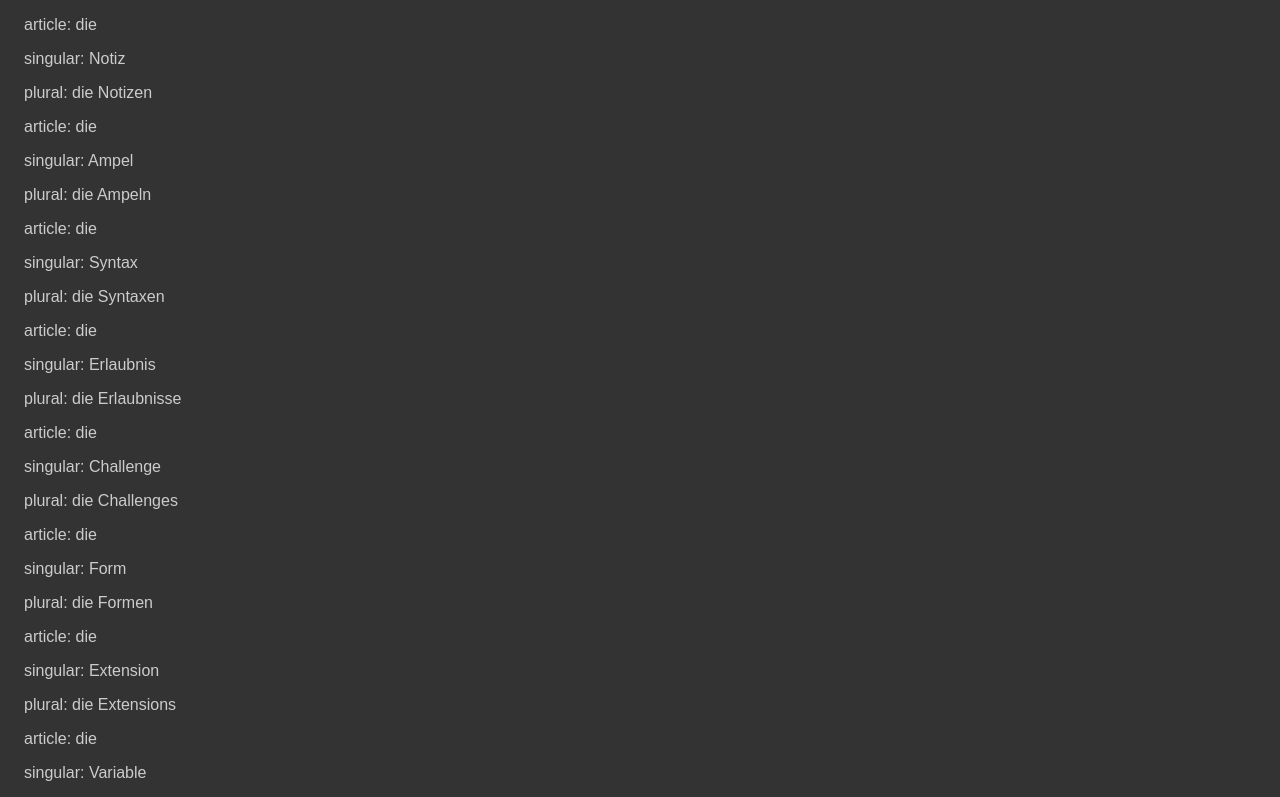
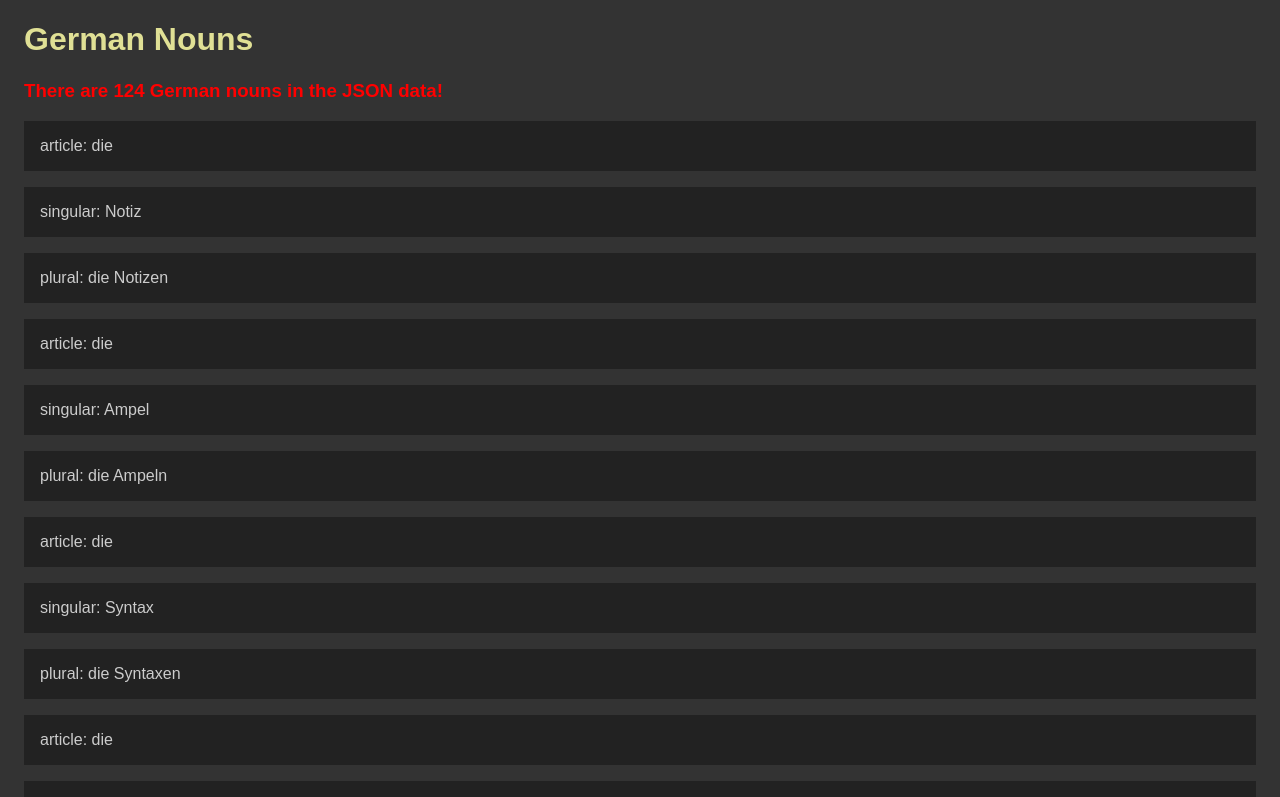
Before and after one commit to Scientific-Research/mk004reactbasics, a React (Vite) app: page / in a window 1280 px wide. Shown: the top 797 px of the page. Built offline with nearby package versions, Linux system fonts and the light colour scheme.

Commit message:
basic styling is in

```diff
--- a/src/App.css
+++ b/src/App.css
@@ -8,4 +8,15 @@ body {
   h1 {
     color: rgb(224, 224, 149);
   }
+
+  h3 {
+    color: red;
+  }
+
+  .germanNouns {
+    .germanNoun {
+      background-color: #222;
+      padding: 1rem;
+    }
+  }
 }
--- a/src/App.jsx
+++ b/src/App.jsx
@@ -4,15 +4,13 @@ import germanNoun from './data/germanNouns.json';
 function App() {
   return (
     <div className="App">
-      {/* {germanNoun.forEach((n) => {
-        console.log(n);
-      })} */}
-
+      <h1>German Nouns</h1>
+      <h3>There are {germanNoun.length} German nouns in the JSON data!</h3>
       {germanNoun.map((n) => (
-        <div key={n.singular}>
-          <p>article: {n.article}</p>
-          <p>singular: {n.singular}</p>
-          <p>plural: {n.plural}</p>
+        <div className="germanNouns" key={n.singular}>
+          <p className="germanNoun">article: {n.article}</p>
+          <p className="germanNoun">singular: {n.singular}</p>
+          <p className="germanNoun">plural: {n.plural}</p>
         </div>
       ))}
     </div>
```
Also changed, not shown: dev/notes.txt.
